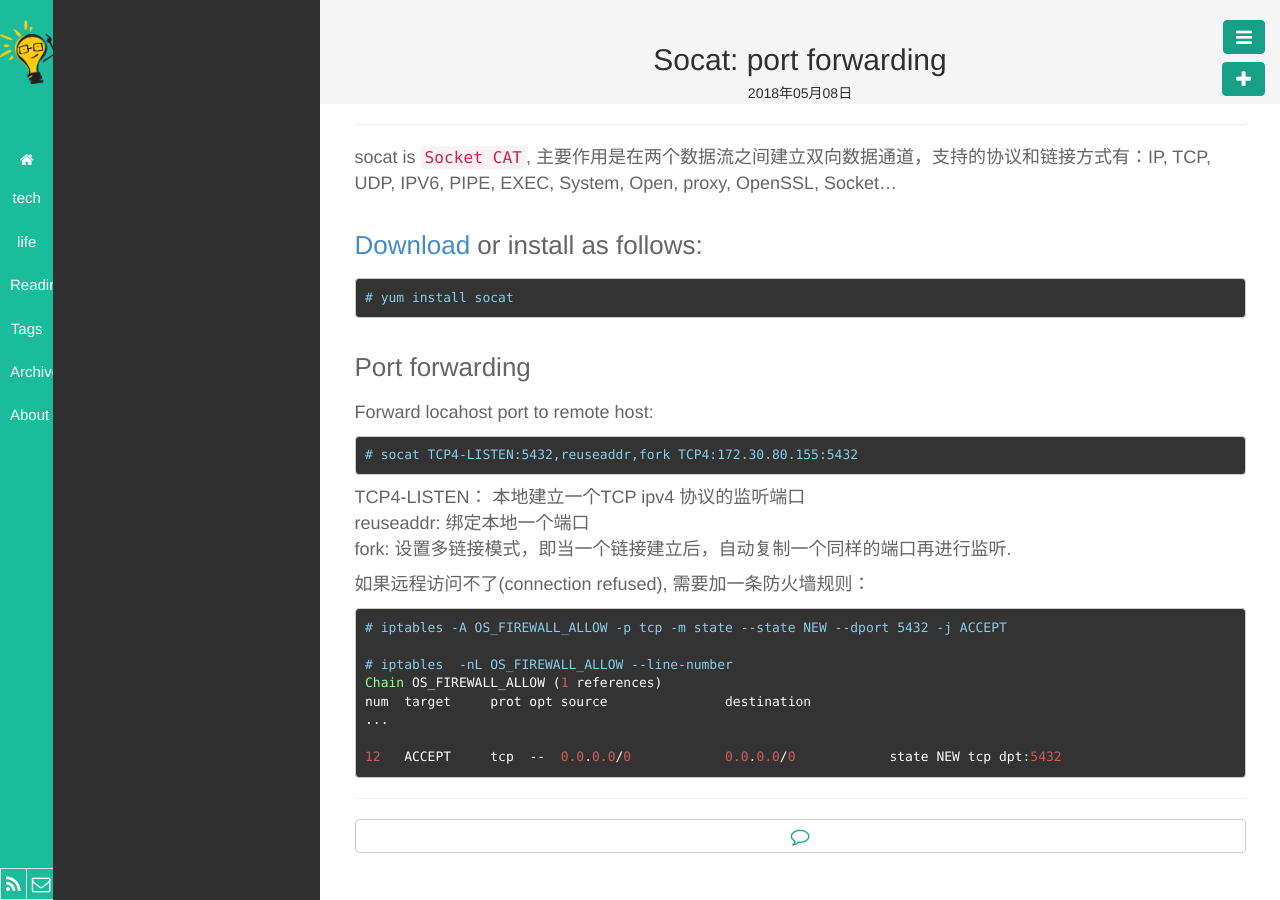
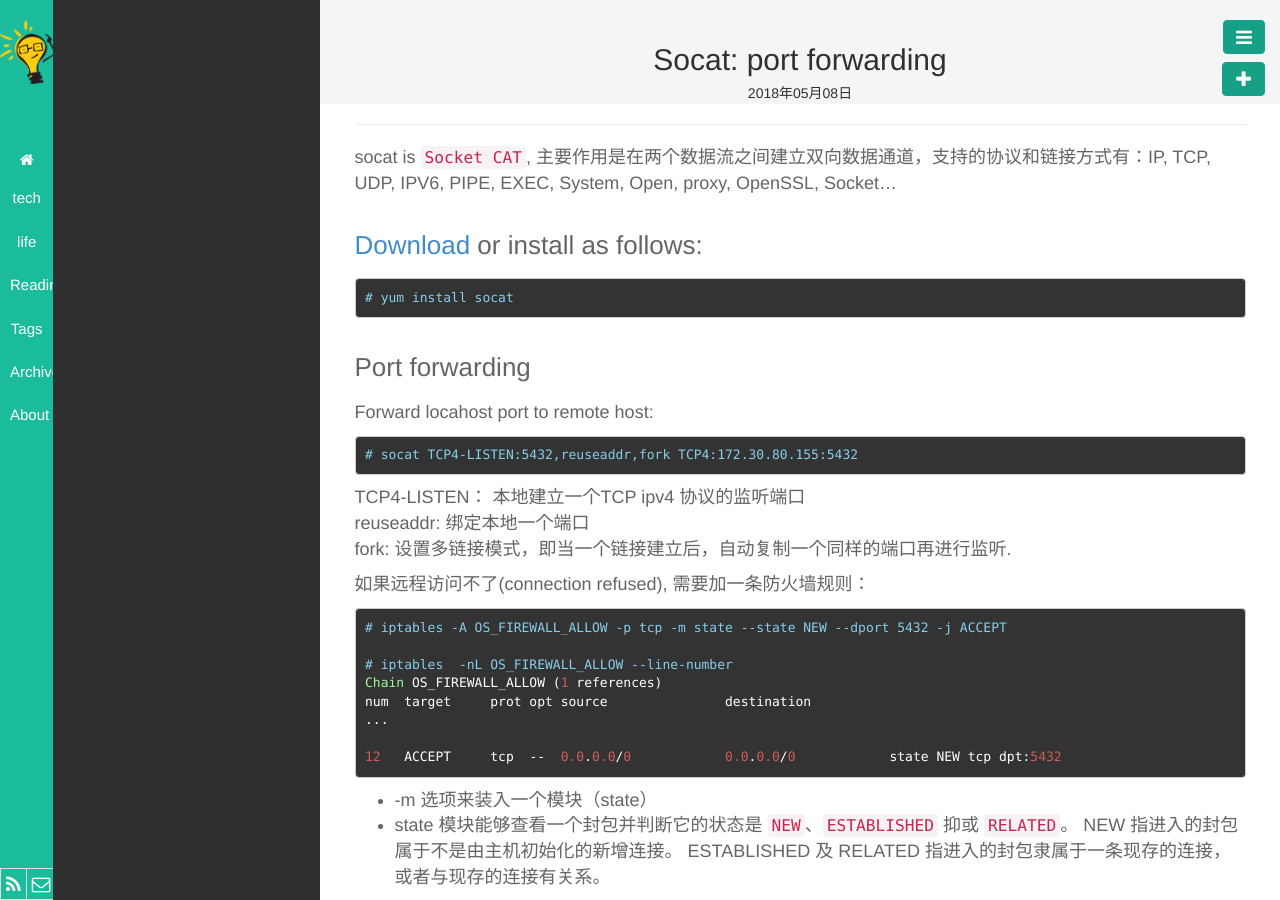
Before and after one commit to wenchma/wenchma.github.io, a Jekyll site: the page built from _posts/2018-05-08-socat-port-forwarding.md, in a window 1280 px wide. Built offline with Jekyll 4.4.1, drawn with Linux system fonts in a browser that asks for light colours.

Commit message:
Update socat

````diff
--- a/_posts/2018-05-08-socat-port-forwarding.md
+++ b/_posts/2018-05-08-socat-port-forwarding.md
@@ -38,3 +38,7 @@ num  target     prot opt source               destination
 
 12   ACCEPT     tcp  --  0.0.0.0/0            0.0.0.0/0            state NEW tcp dpt:5432
 ```
+
+* -m 选项来装入一个模块（state）
+* state 模块能够查看一个封包并判断它的状态是 `NEW`、`ESTABLISHED` 抑或 `RELATED`。 NEW 指进入的封包属于不是由主机初始化的新增连接。
+  ESTABLISHED 及 RELATED 指进入的封包隶属于一条现存的连接，或者与现存的连接有关系。
````
